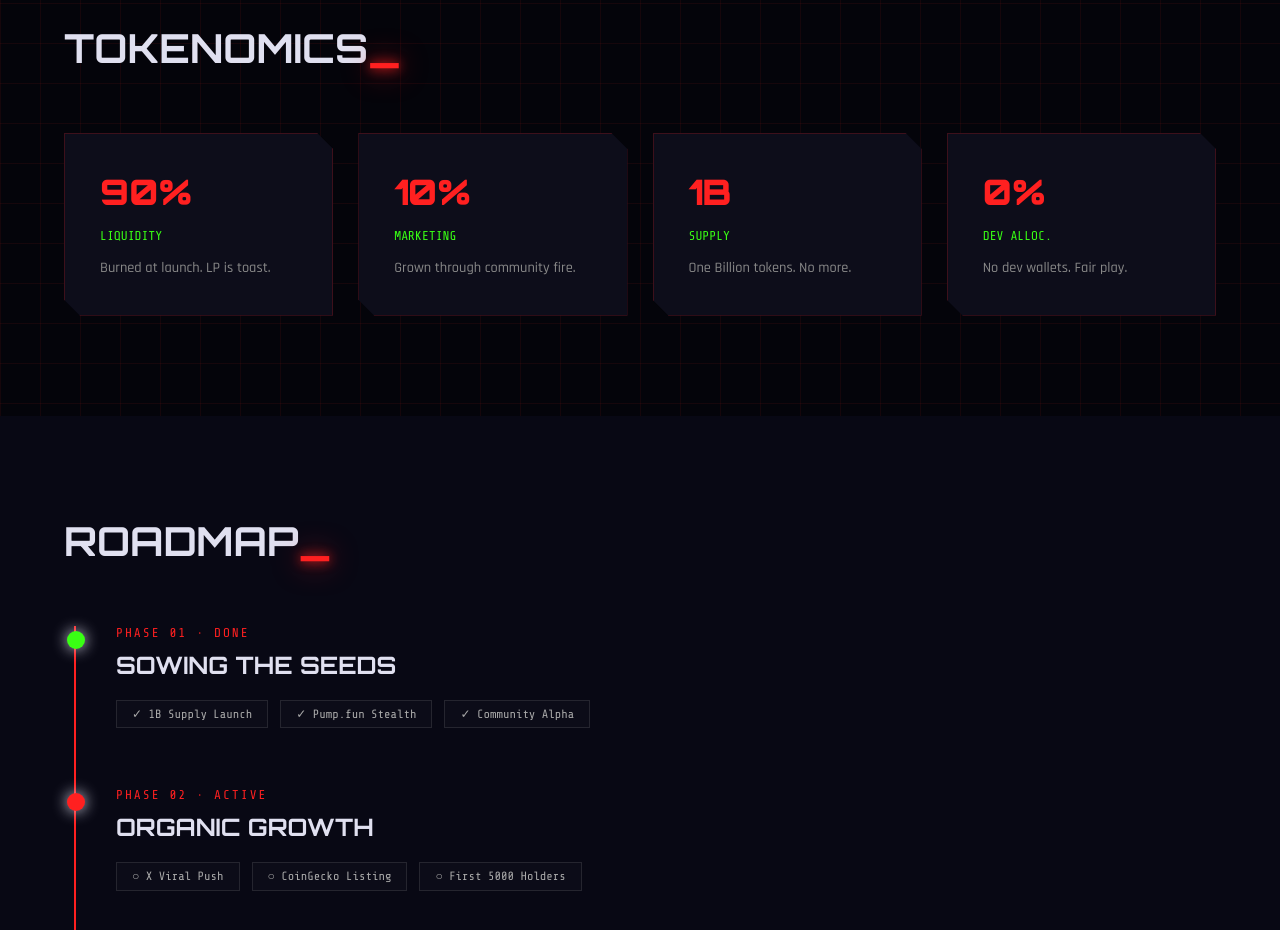
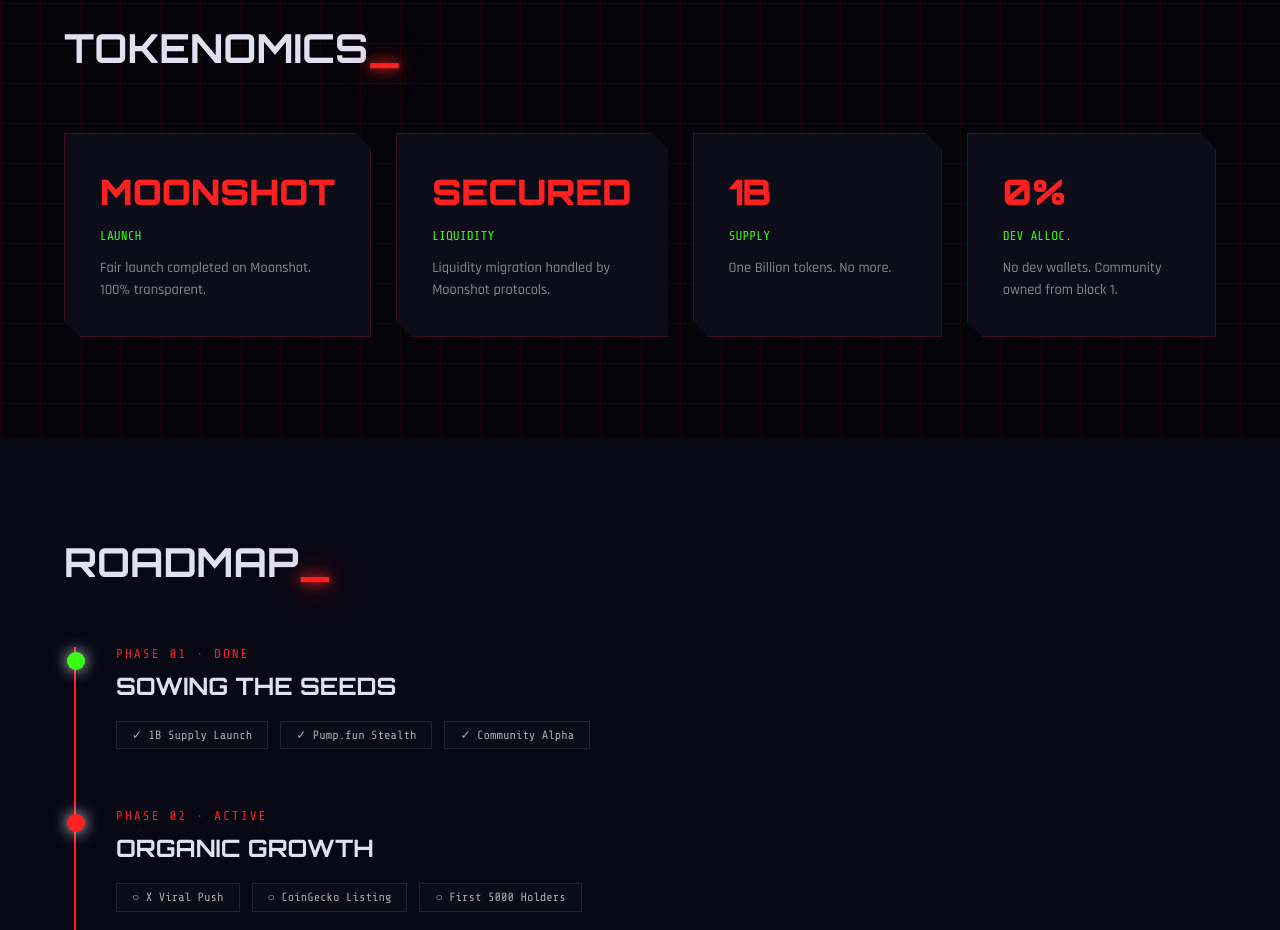
Before and after one commit to massimilianopp/tomato-coin, a React (Vite) app: page / in a window 1280 px wide. Shown: the part 1440-2370 px from the top of the page. Built offline with nearby package versions, Linux system fonts and the light colour scheme.

Commit message:
Update supply to 1B and add mint section corrected

```diff
--- a/src/App.jsx
+++ b/src/App.jsx
@@ -202,10 +202,10 @@
             <h2 style={{ fontFamily: "Orbitron", fontSize: "2.5rem", marginBottom: 60 }}>TOKENOMICS<span className="neon-text">_</span></h2>
             <div className="tokenomics-grid" style={{ display: "grid", gridTemplateColumns: "repeat(4, 1fr)", gap: 25 }}>
               {[
-                { label: "Liquidity", value: "90%", desc: "Burned at launch. LP is toast." },
-                { label: "Marketing", value: "10%", desc: "Grown through community fire." },
+                { label: "Launch", value: "MOONSHOT", desc: "Fair launch completed on Moonshot. 100% transparent." },
+                { label: "Liquidity", value: "SECURED", desc: "Liquidity migration handled by Moonshot protocols." },
                 { label: "Supply", value: "1B", desc: "One Billion tokens. No more." },
-                { label: "Dev Alloc.", value: "0%", desc: "No dev wallets. Fair play." },
+                { label: "Dev Alloc.", value: "0%", desc: "No dev wallets. Community owned from block 1." },
               ].map((t, i) => (
                 <div key={i} className="corner-cut" style={{ background: "var(--bg-card)", padding: 35, border: "1px solid rgba(255,32,32,0.2)" }}>
                   <div style={{ color: "var(--neon-red)", fontSize: "2.2rem", fontWeight: 900, fontFamily: "Orbitron" }}>{t.value}</div>
```
